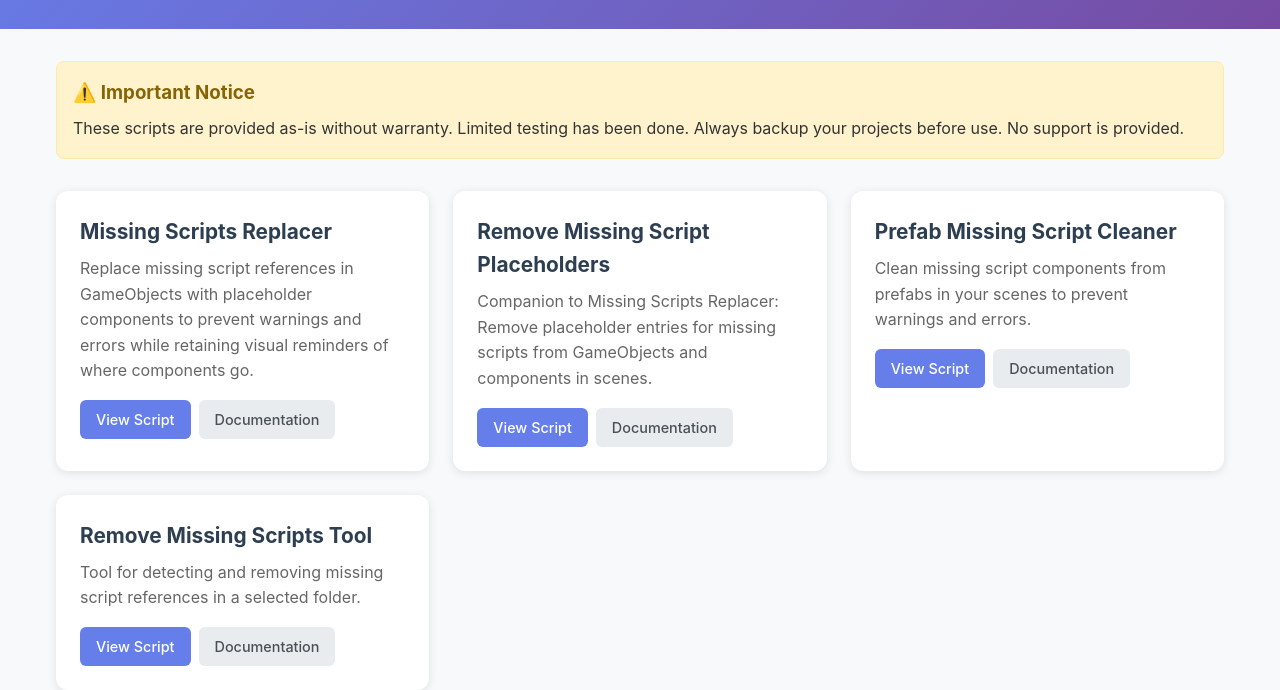
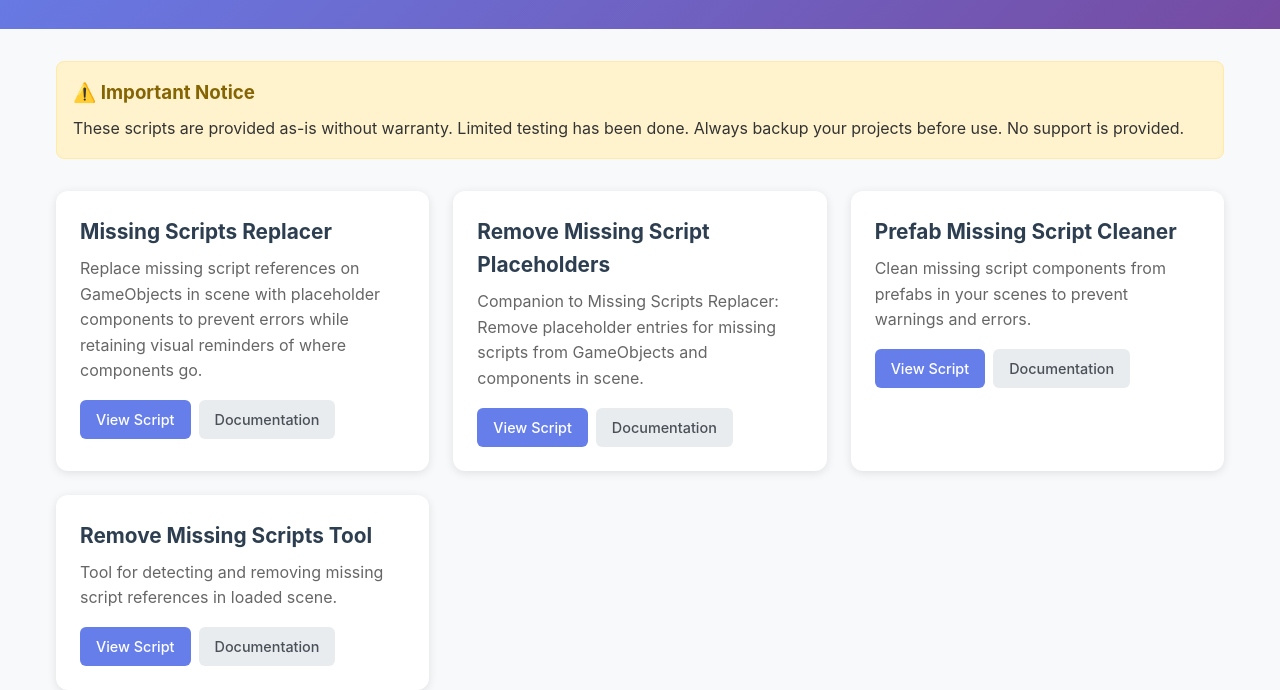
Before and after one commit to LaurieAnnis/3D-artist-Unity-tools, a plain HTML site: page index.html in a window 1280 px wide. Shown: the part 135-825 px from the top of the page. Drawn offline with Linux system fonts and the light colour scheme.

Commit message:
Update index.html
editing descriptions

```diff
--- a/index.html
+++ b/index.html
@@ -164,7 +164,7 @@
 
             <div class="script-card">
                 <h3>Missing Scripts Replacer</h3>
-                <p>Replace missing script references in GameObjects with placeholder components to prevent warnings and errors while retaining visual reminders of where components go.</p>
+                <p>Replace missing script references on GameObjects in scene with placeholder components to prevent errors while retaining visual reminders of where components go.</p>
                 <div class="script-actions">
                     <a href="https://github.com/LaurieAnnis/3D-artist-Unity-tools/blob/main/scripts/MissingScriptsReplacer.cs" class="btn btn-primary">View Script</a>
                     <a href="https://github.com/LaurieAnnis/3D-artist-Unity-tools/blob/main/docs/MissingScriptsReplacerDocumentation.md" class="btn btn-secondary">Documentation</a>
@@ -173,7 +173,7 @@
 
             <div class="script-card">
                 <h3>Remove Missing Script Placeholders</h3>
-                <p>Companion to Missing Scripts Replacer: Remove placeholder entries for missing scripts from GameObjects and components in scenes.</p>
+                <p>Companion to Missing Scripts Replacer: Remove placeholder entries for missing scripts from GameObjects and components in scene.</p>
                 <div class="script-actions">
                     <a href="https://github.com/LaurieAnnis/3D-artist-Unity-tools/blob/main/scripts/RemoveMissingScriptPlaceholders.cs" class="btn btn-primary">View Script</a>
                     <a href="https://github.com/LaurieAnnis/3D-artist-Unity-tools/blob/main/docs/RemoveMissingScriptPlaceholders.md" class="btn btn-secondary">Documentation</a>
@@ -191,7 +191,7 @@
 
             <div class="script-card">
                 <h3>Remove Missing Scripts Tool</h3>
-                <p>Tool for detecting and removing missing script references in a selected folder.</p>
+                <p>Tool for detecting and removing missing script references in loaded scene.</p>
                 <div class="script-actions">
                     <a href="https://github.com/LaurieAnnis/3D-artist-Unity-tools/blob/main/scripts/RemoveMissingScriptsTool.cs" class="btn btn-primary">View Script</a>
                     <a href="https://github.com/LaurieAnnis/3D-artist-Unity-tools/blob/main/docs/RemoveMissingScriptsToolDocumentation.md" class="btn btn-secondary">Documentation</a>
```
